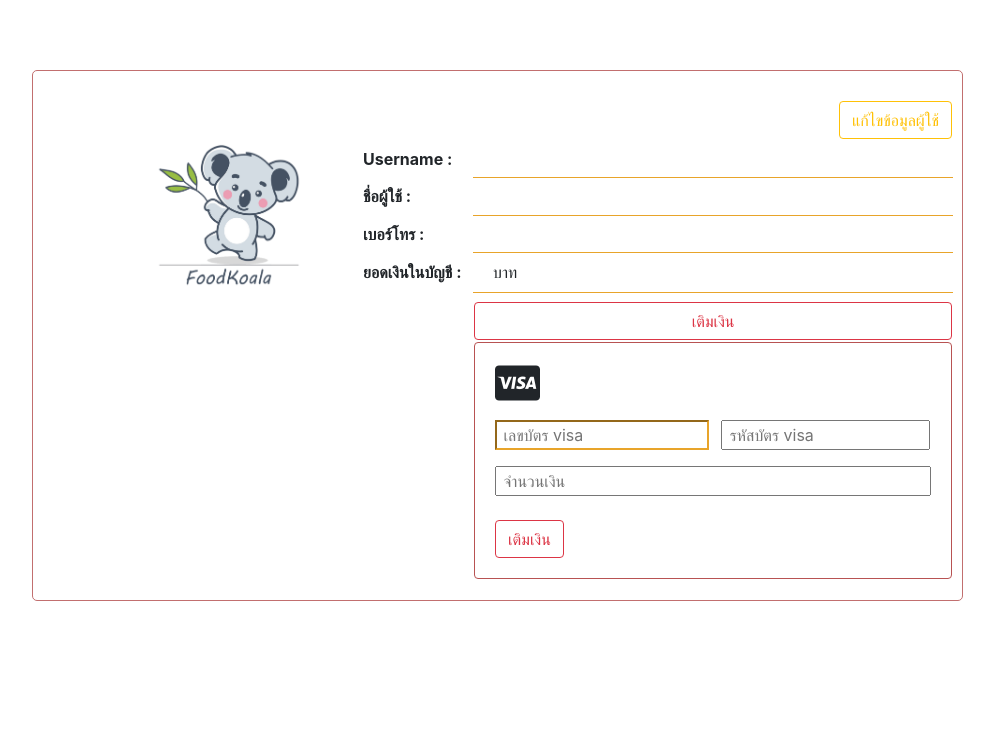
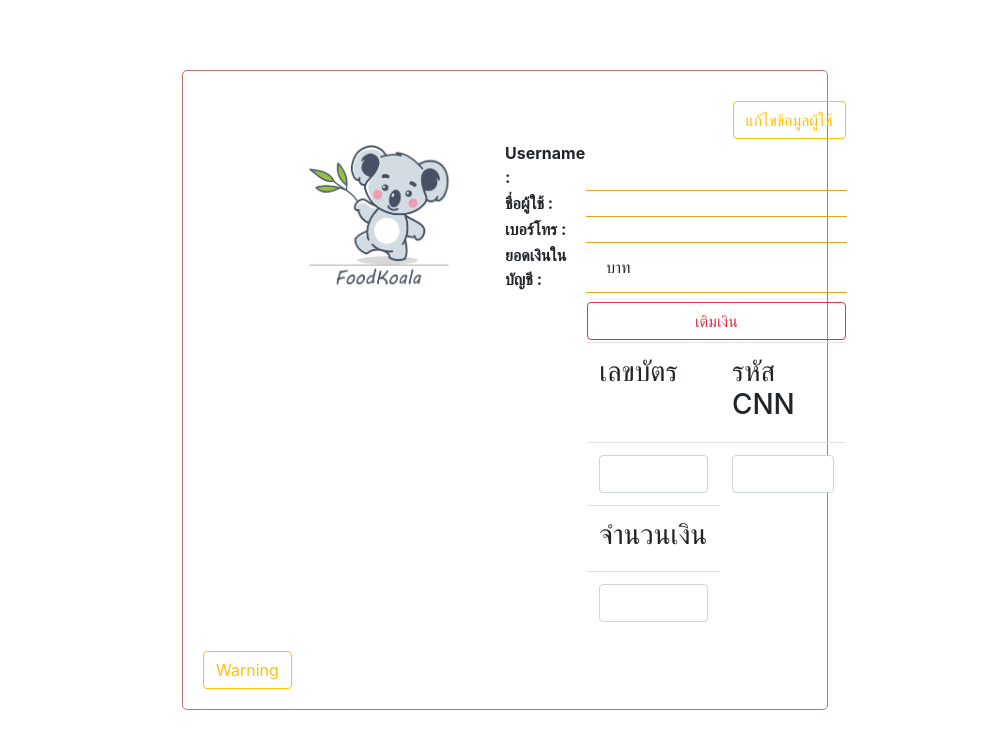
Before and after one commit to Airada-S/FoodKoala, a PHP site: page /customerManage.php in a window 1280 px wide, after a click on "เติมเงิน". Shown: the part 56-800 px from the top of the page, without its empty margins (148-1142 px from the left). Run offline with PHP 8.4, Linux system fonts and the light colour scheme; data that the repository does not hold is empty; some libraries are stand-ins or nearby versions.

Commit message:
game commit

```diff
--- a/customerManage.php
+++ b/customerManage.php
@@ -12,7 +12,7 @@
     $customer = $conn->getCustomer($_SESSION["id"]);
     $valCus = $customer->fetch_assoc();
 ?>
-<div style="padding-top: 40px; padding-left: 150px; padding-right: 150px;">
+<div style="padding-top: 40px; padding-left: 300px; padding-right: 300px;">
     <div style="margin: 30px; border: 1px solid #c26f6f; width: 95%; border-radius: 5px;">
         <div style="margin: 20px;">
             <table style="margin-left: 100px; margin-right: 100px; width: 90%;">
@@ -64,25 +64,28 @@
                     <td colspan="2"></td>
                     <td>
                         <div class="collapse" id="collapseExample">
-                            <div class="card card-body" style="border-color: #b85252">
-                                <form action="check.php?s=15" method="post">
-                                    <i class="fab fa-cc-visa" style="font-size: 40px"></i>
-                                    <ul class="list-inline mt-3">
-                                        <li class="list-inline-item" style="width: 49%">
-                                            <input name="visaId" type="text"placeholder=" เลขบัตร visa" style="width: 100%;border-color: #E8A42A" value="<?php echo $valCus["comment_visaId"]; ?>">
-                                        </li>
-                                        <li class="list-inline-item" style="width: 48%">
-                                            <input name="visaPass" type="password" placeholder=" รหัสบัตร visa" style="width: 100%" value="<?php echo $valCus["comment_visaPass"]; ?>">
-                                        </li>
-                                    </ul>
-                                    <input type="text"placeholder=" จำนวนเงิน" style="width: 100%" name="wallet">
-                                    <button id="edit1" type="submit" class="btn btn-outline-danger mt-4"  > เติมเงิน </button>
-                                </form>
-                            </div>
+                            <table class="table">
+                                    <tr>
+                                        <td><h3>เลขบัตร</h3></td>
+                                        <td><h3>รหัส CNN</h3></td>
+                                    </tr>
+                                    <tr>
+                                        <td><input type="text" class="form-control"></td>
+                                        <td><input type="text" class="form-control"></td>
+                                    </tr>
+                                    <tr>
+                                        <td><h3>จำนวนเงิน</h3></td>
+                                    </tr>
+                                    <tr>
+                                        <td><input type="text" class="form-control"></td>
+                                    </tr>
+
+                            </table>
                     </td>
                 </tr>
 
             </table>
+            <button type="button" class="btn btn-outline-warning">Warning</button>
         </div>
     </div>
 </div>
```
